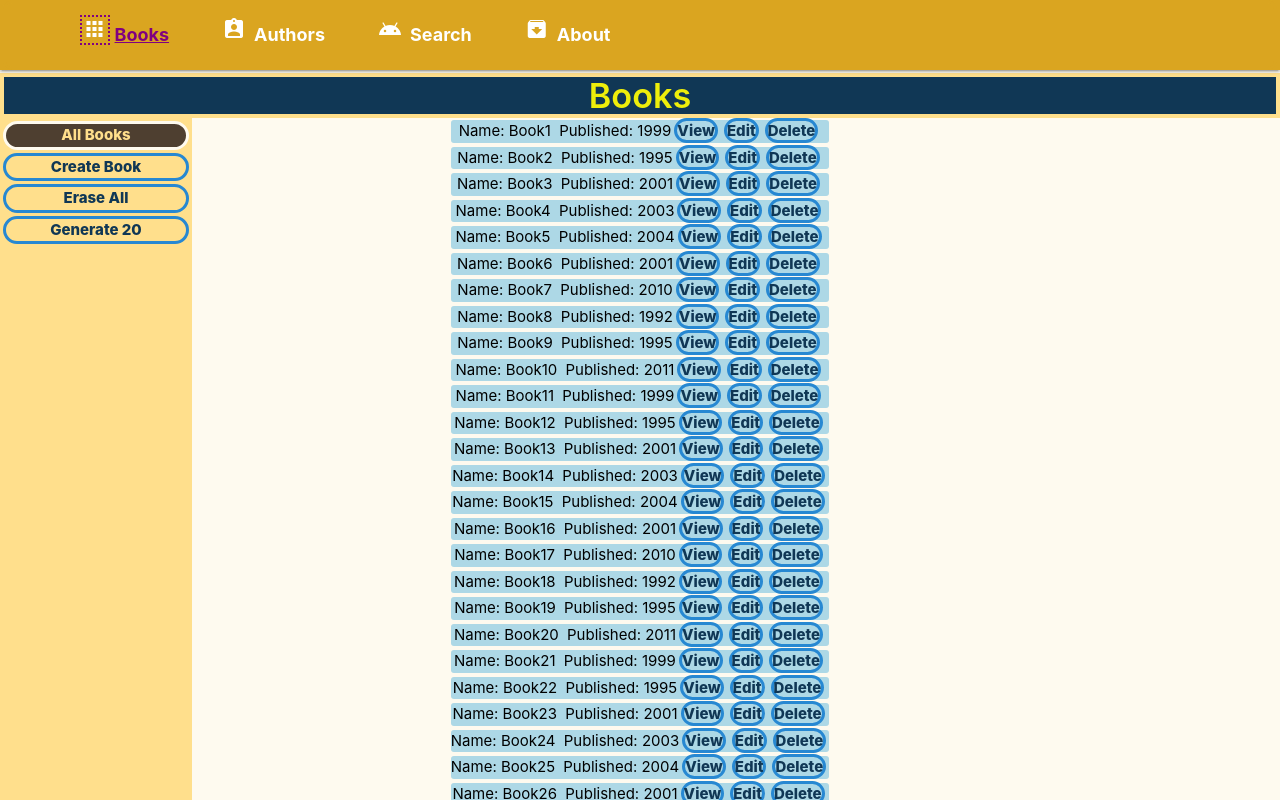
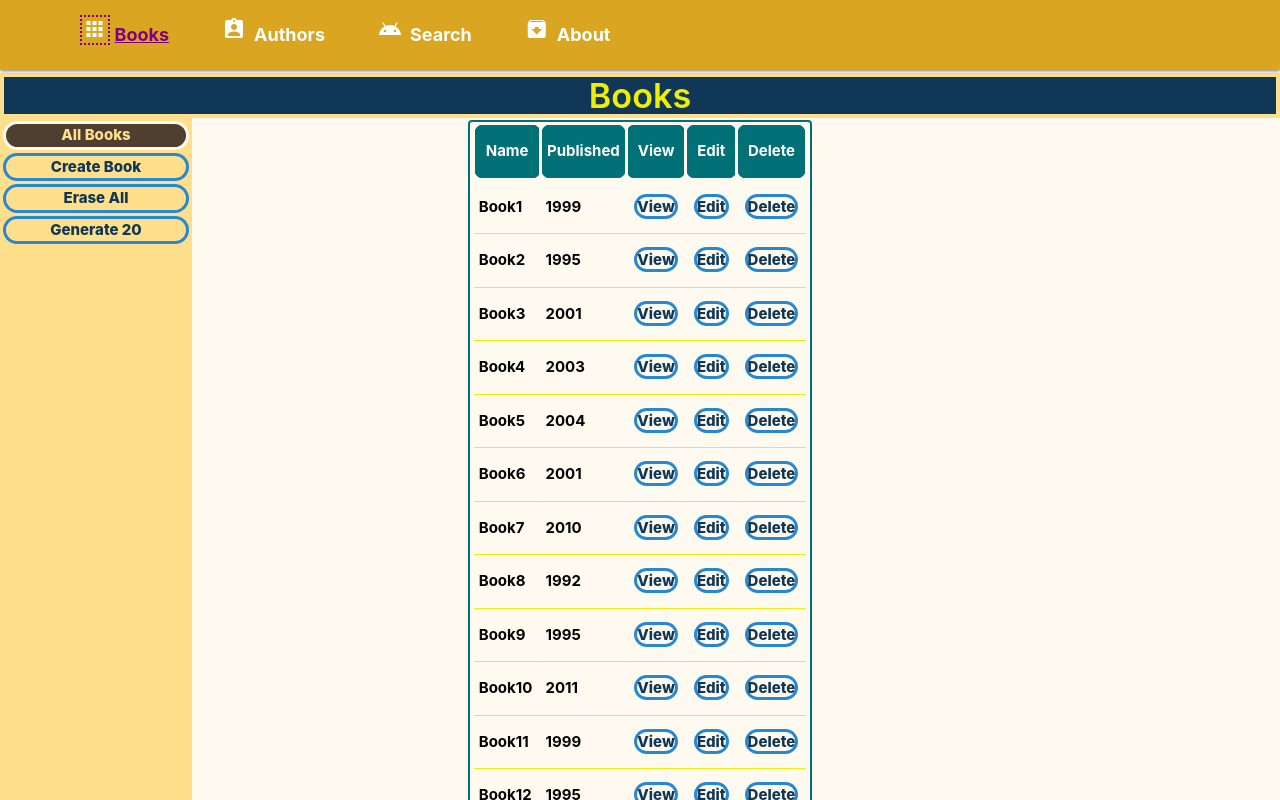
Before and after one commit to denser-by/my-books-react-ts, a React (Create React App) app: page / in a window 1280 px wide. Both pictures are taken after a click on the item "All Books". Shown: the top 800 px of the page. Built offline with nearby package versions, Linux system fonts and the light colour scheme.

Commit message:
tables columns

```diff
--- a/src/pages/AuthorsListPage/AuthorsListPage.jsx
+++ b/src/pages/AuthorsListPage/AuthorsListPage.jsx
@@ -1,18 +1,18 @@
-import React, { useState } from 'react';
+import { useState } from 'react';
 import './authorslistpage.css';
 import './../../components/ContextMenu/contextmenu.css';
 import AuthorsProvider from '../../model/AuthorsProvider';
 
-const AuthorsListPage = ({ pageRef, setPageRef }) => {
-    const [aboutSelect, setAboutSelect] = useState("")
+const AuthorsListPage = ({ setPageRef }) => {
+    const [above, setAbove] = useState("")
     const [curSelect, setCurSelect] = useState("")
 
     function mouseOver(e) {
-        setAboutSelect(e.target)
+        setAbove(e.target)
     }
 
     function mouseOut() {
-        setAboutSelect("")
+        setAbove("")
     }
 
     function mouseClick(e) {
@@ -24,24 +24,50 @@ const AuthorsListPage = ({ pageRef, setPageRef }) => {
 
     return (
         <span className='authorsList'>
-            {authorItems.map(author =>
-                <div className='authorsListItem'>
-                    <span className='authorsInfoItem'>Name: {author.name}</span>
-                    <span className='authorsInfoSpace'>&nbsp;</span>
-                    <span className='authorsInfoItem'>Since: {author.age}</span>
-                    <span className='authorsInfoSpace'>&nbsp;</span>
-                    <span className='authorsInfoItem'>Amount of books: {author.numOfBooks}</span>
-
-                    <span id={"/viewAuthor?id=" + author.id}
-                        className={curSelect.id == "/viewAuthor?id=" + author.id ? "contextOp selected" : (aboutSelect.id == "/viewAuthor?id=" + author.id ? "contextOp above" : "contextOp")}
-                        onMouseOver={mouseOver} onMouseOut={mouseOut} onClick={mouseClick}>View</span>
-
-                    <span id={"/editAuthor?id=" + author.id}
-                        className={curSelect.id == "/editAuthor?id=" + author.id ? "contextOp selected" : (aboutSelect.id == "/editAuthor?id=" + author.id ? "contextOp above" : "contextOp")}
-                        onMouseOver={mouseOver} onMouseOut={mouseOut} onClick={mouseClick}>Edit</span>
-
-                </div>
-            )}
+            <table>
+                <thead>
+                    <tr>
+                        <th className='authorsInfoHeader'>
+                            <span>Name</span>
+                        </th>
+                        <th className='authorsInfoHeader'>
+                            <span>Since</span>
+                        </th>
+                        <th className='authorsInfoHeader'>
+                            <span>Amount</span>
+                        </th>
+                        <th className='authorsInfoHeader'>
+                            <span>View</span>
+                        </th>
+                        <th className='authorsInfoHeader'>
+                            <span>Edit</span>
+                        </th>
+                    </tr>
+                </thead>
+                <tbody>
+                    {authorItems.map(author =>
+                        <tr className='authorsListItem' key={author.id}>
+                            <th className='authorsListItem'>{author.name}</th>
+                            <th className='authorsListItem'>{author.age}</th>
+                            <th className='authorsListItem'>{author.numOfBooks}</th>
+                            <th>
+                                <span id={"/viewAuthor?id=" + author.id}
+                                    className={curSelect.id == "/viewAuthor?id=" + author.id ? "contextOp selected" : (above.id == "/viewAuthor?id=" + author.id ? "contextOp above" : "contextOp")}
+                                    onMouseOver={mouseOver} onMouseOut={mouseOut} onClick={mouseClick}>
+                                    View
+                                </span>
+                            </th>
+                            <th>
+                                <span id={"/editAuthor?id=" + author.id}
+                                    className={curSelect.id == "/editAuthor?id=" + author.id ? "contextOp selected" : (above.id == "/editAuthor?id=" + author.id ? "contextOp above" : "contextOp")}
+                                    onMouseOver={mouseOver} onMouseOut={mouseOut} onClick={mouseClick}>
+                                    Edit
+                                </span>
+                            </th>
+                        </tr>
+                    )}
+                </tbody>
+            </table>
         </span>
     );
 };
--- a/src/pages/AuthorsListPage/authorslistpage.css
+++ b/src/pages/AuthorsListPage/authorslistpage.css
@@ -1,13 +1,28 @@
 .authorsList {
     display: inline-flex;
     flex-direction: column;
+    border: 2px solid #bc4404;
+    border-radius: 4px;
+    margin: 2px;
+    padding-left: 2px;
+    padding-right: 2px;
 }
 
 .authorsListItem {
-    background-color: lightblue;
+    background-color: #fefaef;
     border-radius: 3px;
     margin: 2px;
     color: black;
+    border-bottom: 1px solid #eeee0b;
+}
+
+.authorsInfoHeader {
+    background-color: #bc4404;
+    border: solid 3px #fefaef;
+    border-radius: 10px;
+    text-align: center;
+    align-items: center;
+    color: white;
 }
 
 .authorsInfoItem {
--- a/src/pages/BooksListPage/BooksListPage.jsx
+++ b/src/pages/BooksListPage/BooksListPage.jsx
@@ -4,16 +4,16 @@ import './../../components/ContextMenu/contextmenu.css';
 import axios from 'axios';
 import BooksProvider from '../../model/BooksProvider';
 
-const BooksListPage = ({ pageRef, setPageRef }) => {
-    const [aboutSelect, setAboutSelect] = useState("")
+const BooksListPage = ({ setPageRef }) => {
+    const [above, setAbove] = useState("")
     const [curSelect, setCurSelect] = useState("")
 
     function mouseOver(e) {
-        setAboutSelect(e.target)
+        setAbove(e.target)
     }
 
     function mouseOut() {
-        setAboutSelect("")
+        setAbove("")
     }
 
     function mouseClick(e) {
@@ -38,27 +38,56 @@ const BooksListPage = ({ pageRef, setPageRef }) => {
 
     return (
         <span className='booksList'>
-            {bookItems.map(book =>
-                <div className='booksListItem'>
-                    <span className='booksInfoItem'>Name: {book.name}</span>
-                    {/* <span className='booksInfoSpace'>A{allRepos}A</span> */}
-                    <span className='booksInfoSpace'>&nbsp;</span>
-                    {/* <span className='booksInfoSpace'>B{allData}B</span> */}
-                    <span className='booksInfoItem'>Published: {book.year}</span>
-
-                    <span id={"/viewBook?id=" + book.id}
-                        className={curSelect.id == "/viewBook?id=" + book.id ? "contextOp selected" : (aboutSelect.id == "/viewBook?id=" + book.id ? "contextOp above" : "contextOp")}
-                        onMouseOver={mouseOver} onMouseOut={mouseOut} onClick={mouseClick}>View</span>
-
-                    <span id={"/editBook?id=" + book.id}
-                        className={curSelect.id == "/editBook?id=" + book.id ? "contextOp selected" : (aboutSelect.id == "/editBook?id=" + book.id ? "contextOp above" : "contextOp")}
-                        onMouseOver={mouseOver} onMouseOut={mouseOut} onClick={mouseClick}>Edit</span>
-
-                    <span id={"/deleteBook?id=" + book.id}
-                        className={curSelect.id == "/deleteBook?id=" + book.id ? "contextOp selected" : (aboutSelect.id == "/deleteBook?id=" + book.id ? "contextOp above" : "contextOp")}
-                        onMouseOver={mouseOver} onMouseOut={mouseOut} onClick={mouseClick}>Delete</span>
-                </div>
-            )}
+            <table>
+                <thead>
+                    <tr>
+                        <th className='booksInfoHeader'>
+                            <span>Name</span>
+                        </th>
+                        <th className='booksInfoHeader'>
+                            <span>Published</span>
+                        </th>
+                        <th className='booksInfoHeader'>
+                            <span>View</span>
+                        </th>
+                        <th className='booksInfoHeader'>
+                            <span>Edit</span>
+                        </th>
+                        <th className='booksInfoHeader'>
+                            <span>Delete</span>
+                        </th>
+                    </tr>
+                </thead>
+                <tbody>
+                    {bookItems.map(book =>
+                        <tr className='booksListItem' key={book.id}>
+                            <th className='booksInfoItem'>{book.name}</th>
+                            <th className='booksInfoItem'>{book.year}</th>
+                            <th>
+                                <span id={"/viewBook?id=" + book.id}
+                                    className={curSelect.id == "/viewBook?id=" + book.id ? "contextOp selected" : (above.id == "/viewBook?id=" + book.id ? "contextOp above" : "contextOp")}
+                                    onMouseOver={mouseOver} onMouseOut={mouseOut} onClick={mouseClick}>
+                                    View
+                                </span>
+                            </th>
+                            <th>
+                                <span id={"/editBook?id=" + book.id}
+                                    className={curSelect.id == "/editBook?id=" + book.id ? "contextOp selected" : (above.id == "/editBook?id=" + book.id ? "contextOp above" : "contextOp")}
+                                    onMouseOver={mouseOver} onMouseOut={mouseOut} onClick={mouseClick}>
+                                    Edit
+                                </span>
+                            </th>
+                            <th>
+                                <span id={"/deleteBook?id=" + book.id}
+                                    className={curSelect.id == "/deleteBook?id=" + book.id ? "contextOp selected" : (above.id == "/deleteBook?id=" + book.id ? "contextOp above" : "contextOp")}
+                                    onMouseOver={mouseOver} onMouseOut={mouseOut} onClick={mouseClick}>
+                                    Delete
+                                </span>
+                            </th>
+                        </tr>
+                    )}
+                </tbody>
+            </table>
         </span>
     );
 };
--- a/src/pages/BooksListPage/bookslistpage.css
+++ b/src/pages/BooksListPage/bookslistpage.css
@@ -1,13 +1,28 @@
 .booksList {
     display: inline-flex;
     flex-direction: column;
+    border: 2px solid #027077;
+    border-radius: 4px;
+    margin: 2px;
+    padding-left: 2px;
+    padding-right: 2px;
 }
 
 .booksListItem {
-    background-color: lightblue;
+    background-color: #fefaef;
     border-radius: 3px;
     margin: 2px;
     color: black;
+    border-bottom: 1px solid #eeee0b;
+}
+
+.booksInfoHeader {
+    background-color: #027077;
+    border: solid 3px #fefaef;
+    border-radius: 10px;
+    text-align: center;
+    align-items: center;
+    color: white;
 }
 
 .booksInfoItem {
--- a/src/pages/main/MainPage.jsx
+++ b/src/pages/main/MainPage.jsx
@@ -159,8 +159,8 @@ const MainPage = ({ selectedItem, setSelectedItem, navigator }) => {
             <span className={requestCheck(pageRef, "/viewAuthor") ? "pageVisible" : "pageHidden"}><AuthorPage authorId={getId(pageRef)} edit={false} closeProc={authorEditorClose} /></span>
             <span className={requestCheck(pageRef, "/editAuthor") ? "pageVisible" : "pageHidden"}><AuthorPage authorId={getId(pageRef)} edit={true} closeProc={authorEditorClose} /></span>
 
-            <span className={pageRef == "/viewBooksAll" ? "pageVisible" : "pageHidden"}><BooksListPage pageRef={pageRef} setPageRef={setPageRef} /></span>
-            <span className={pageRef == "/viewAuthorsAll" ? "pageVisible" : "pageHidden"}><AuthorsListPage pageRef={pageRef} setPageRef={setPageRef} /></span>
+            <span className={pageRef == "/viewBooksAll" ? "pageVisible" : "pageHidden"}><BooksListPage setPageRef={setPageRef} /></span>
+            <span className={pageRef == "/viewAuthorsAll" ? "pageVisible" : "pageHidden"}><AuthorsListPage setPageRef={setPageRef} /></span>
 
             <span className={requestCheck(pageRef, "/deleteBook") ? "pageVisible" : "pageHidden"}><ConfirmationPage question={getDeleteBookMsg(getId(pageRef))} answerYesProc={deleteBookOk} answerNoProc={deleteBookCancel} param={getId(pageRef)} btnLabels={['Ok', 'Cancel']} /></span>
             <span className={pageRef == "/eraseAllBooks" ? "pageVisible" : "pageHidden"}><ConfirmationPage question={getDeleteAllBooksMsg()} answerYesProc={deleteAllBooksOk} answerNoProc={deleteAllBooksCancel} btnLabels={['Yes', 'No']} /></span>
```
